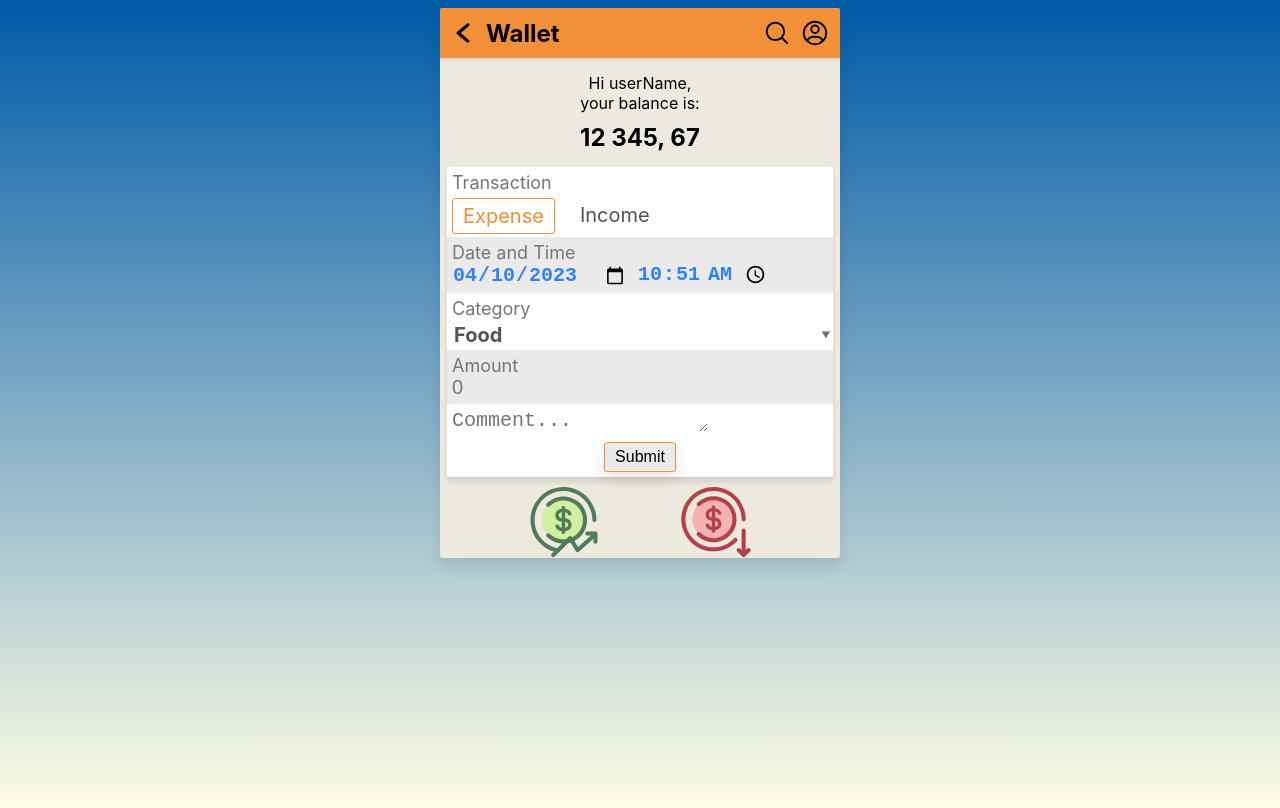
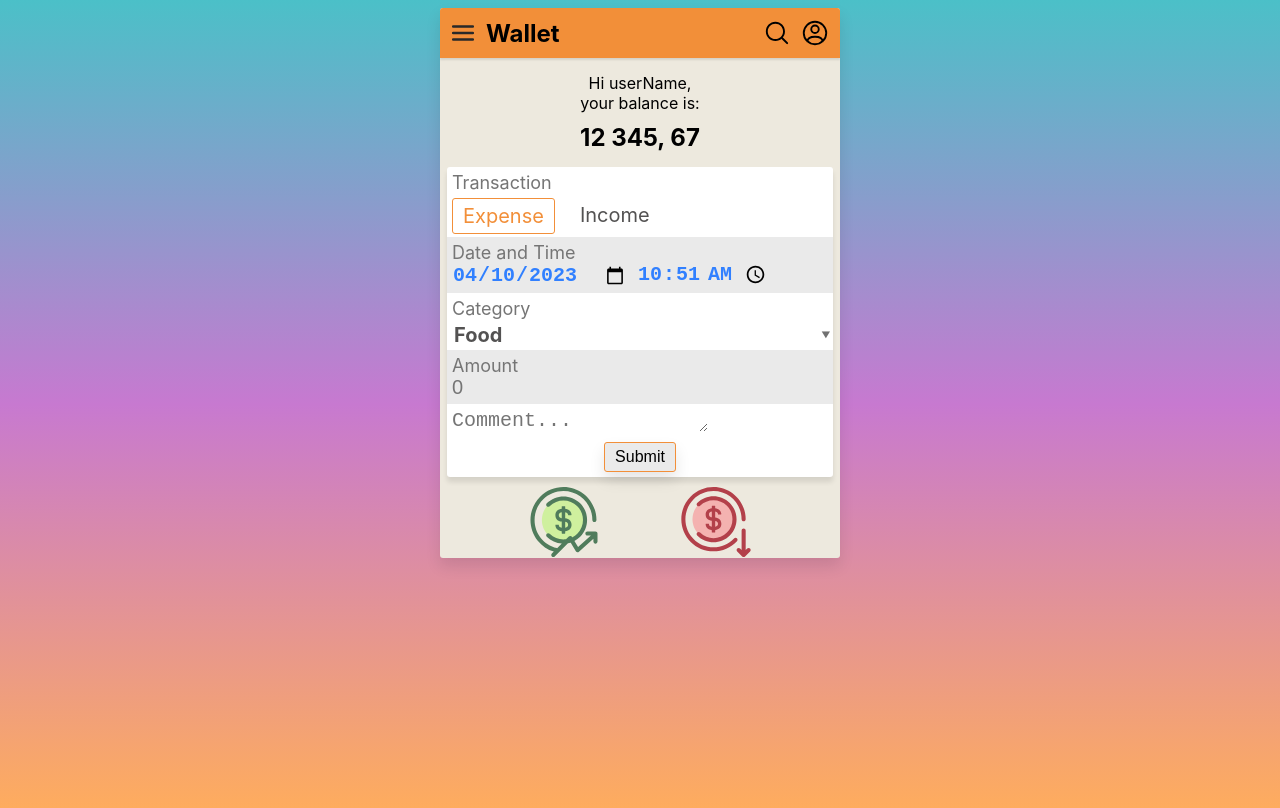
Before and after one commit to mykhailotsynkevych/react-app-wallet, a React (Create React App) app: page / in a window 1280 px wide. Built offline with nearby package versions, Linux system fonts and the light colour scheme.

Commit message:
fix route

```diff
--- a/src/App.css
+++ b/src/App.css
@@ -2,7 +2,9 @@
   padding: 8px 5px 0px;
   background: linear-gradient(
     to bottom,
-    #005aa7, #fffde4
+    #4bc0c8,
+    #c779d0,
+    #feac5e
   );
   height: 100vh;
   text-align: center;
--- a/src/components/Header/Header.jsx
+++ b/src/components/Header/Header.jsx
@@ -25,8 +25,8 @@ const Header = () => {
   console.log(params)
 
   const handleToggleIcon = () => {
-    params['/*'] === "" && menuToggle();
-    params['/*'] !== "" && navigate('react-app-wallet');
+    params['*'] === "" && menuToggle();
+    params['*'] !== "" && navigate('/');
   };
 
   return (
@@ -39,7 +39,7 @@ const Header = () => {
         isOpen={isOpenMenu}
         onClick={() => {handleToggleIcon()}}
       >
-        <img src={params['/*'] === "" ? menuBurger : returnArrow} alt="icon" />
+        <img src={params['*'] === "" ? menuBurger : returnArrow} alt="icon" />
         {/* <img src={menuBurger} alt="icon" /> */}
       </StyledMenuBurger>
       <StyledMainTitle>{title}</StyledMainTitle>
```
